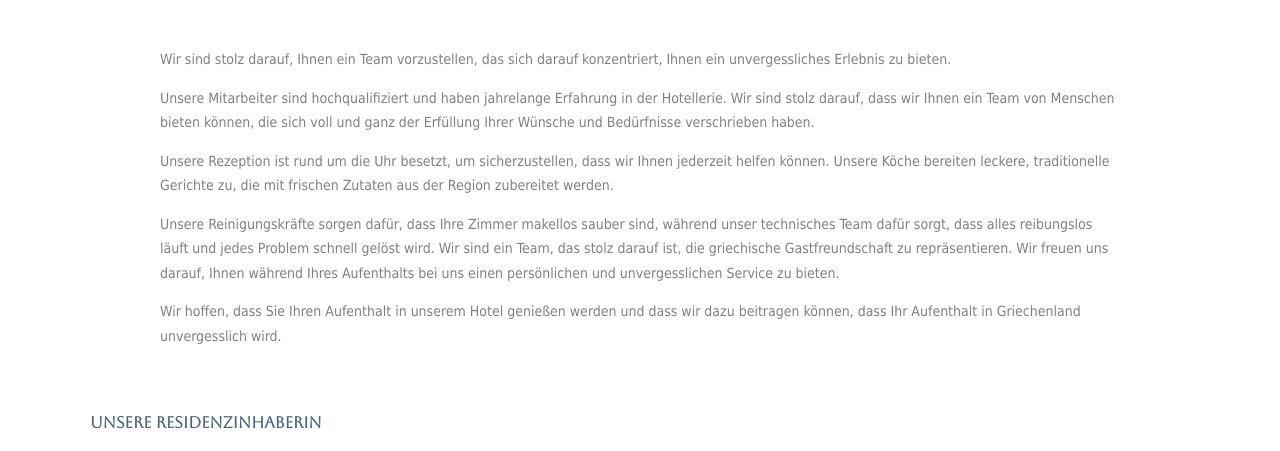
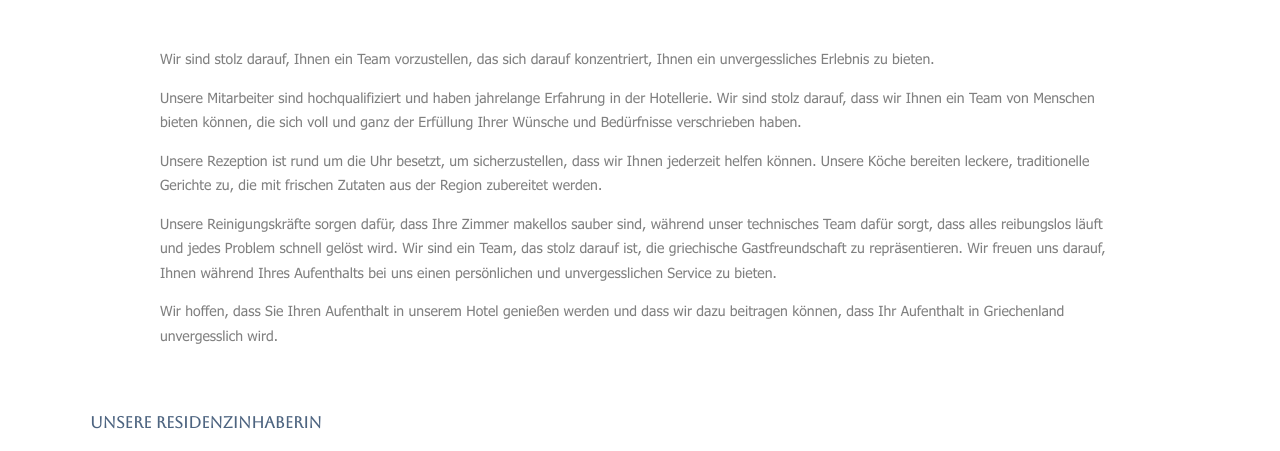
Before and after one commit to edabos/oia-spirit, a plain HTML site: page team.html in a window 1280 px wide. Shown: the part 335-786 px from the top of the page. Drawn offline with Linux system fonts and the light colour scheme.

Commit message:
v01.1
schrift geändert

```diff
--- a/design.css
+++ b/design.css
@@ -2,6 +2,13 @@
 @font-face {
 	font-family: 'aboreto-v2-latin';
 	src: url('fonts/aboreto-v2-latin-regular.woff') format('woff');
+	font-weight: normal;
+	font-style: normal;
+}
+
+@font-face {
+	font-family: 'Tahoma Regular font';
+	src: url('fonts/Tahoma Regular font.woff') format('woff');
 	font-weight: normal;
 	font-style: normal;
 }
@@ -11,7 +18,7 @@
 
 
 html{
-	font-family:tahoma;
+	font-family:Tahoma Regular font;
 	color:hsl(280, 0%, 50%);
 }
 
```
